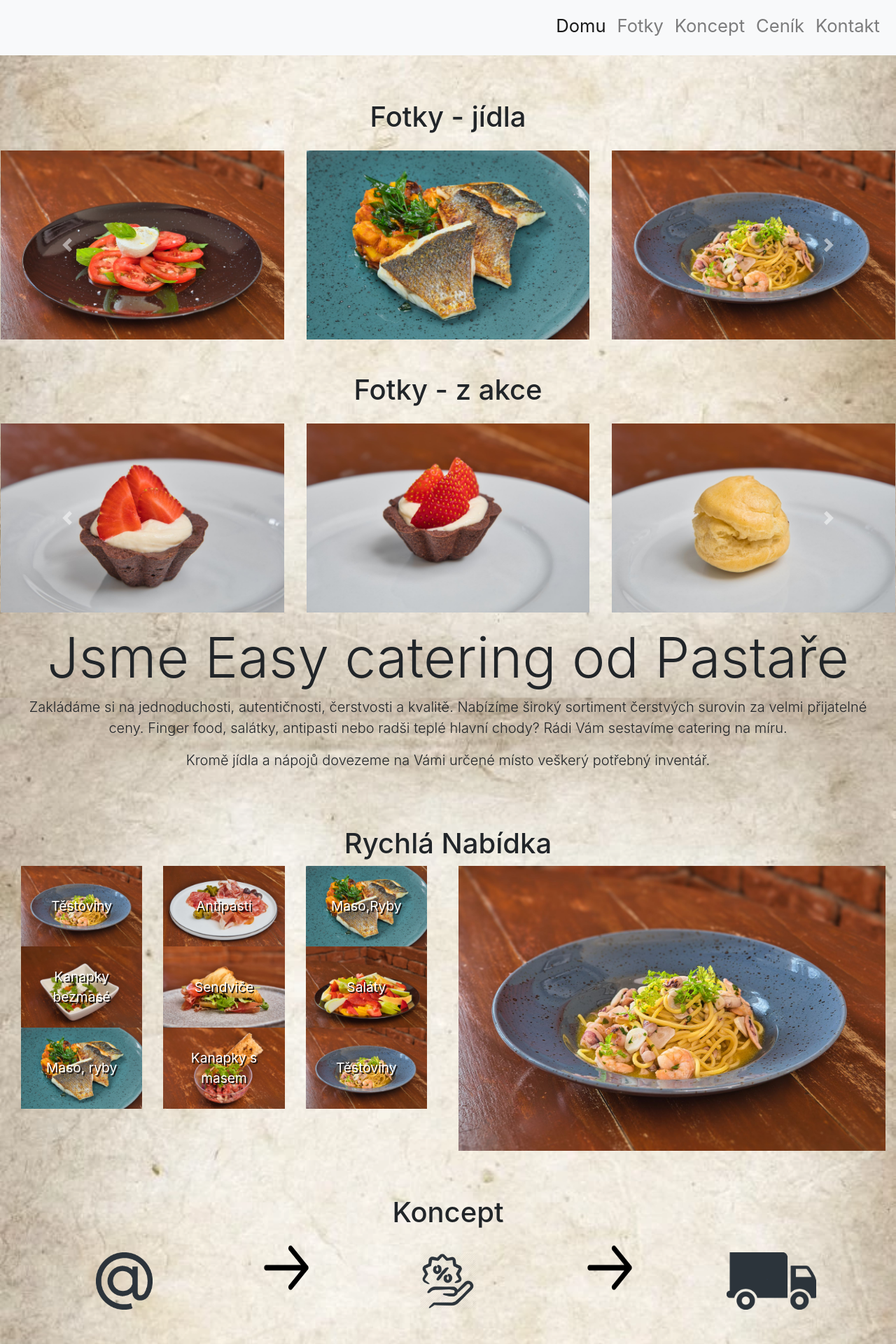
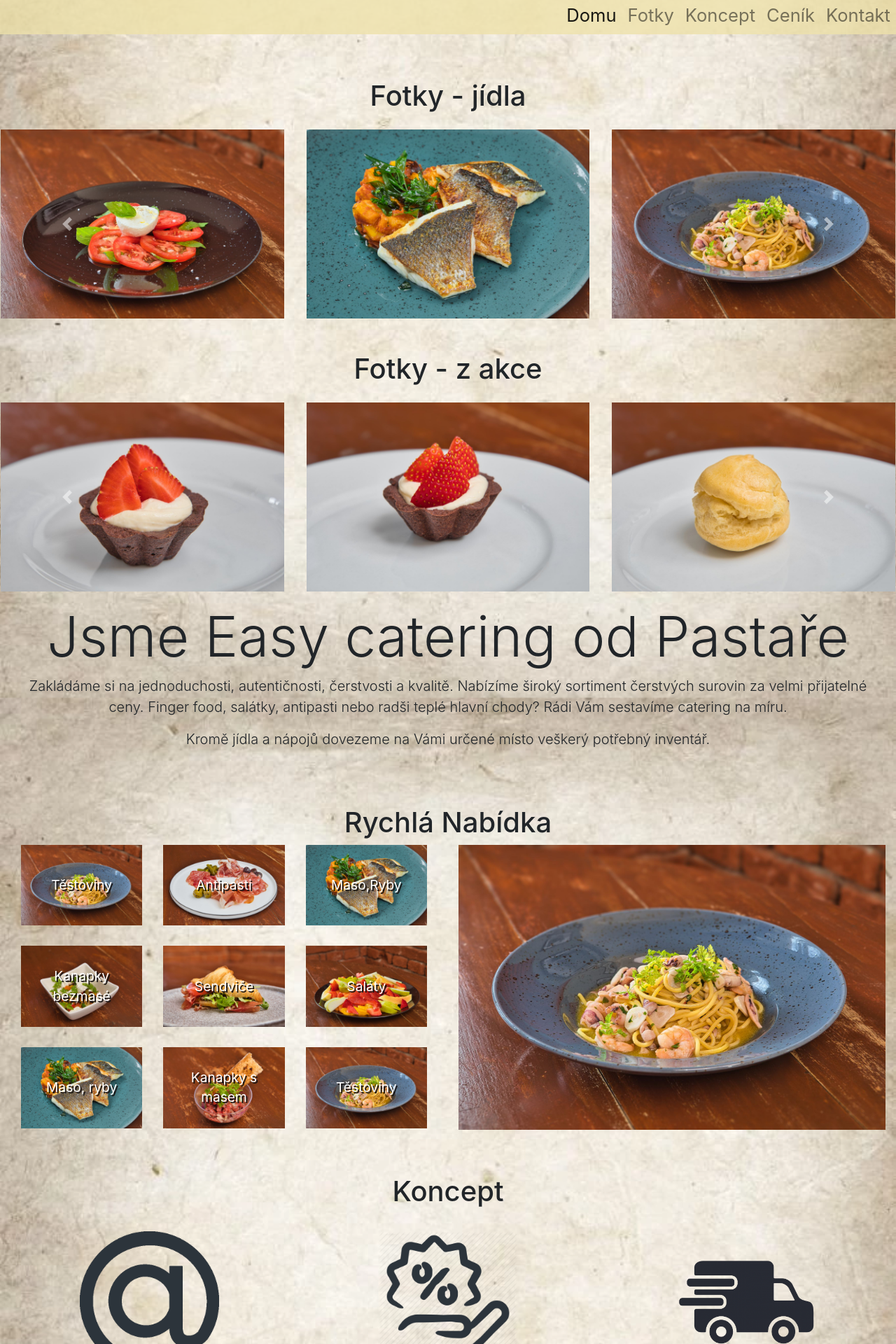
Before and after one commit to korce/korce-test, an Angular app: page / in a window 1280 px wide. Shown: the part 880-2800 px from the top of the page at 70% size. Built offline with nearby package versions, Linux system fonts and the light colour scheme.

Commit message:
almost finished

```diff
--- a/src/app/app.component.html
+++ b/src/app/app.component.html
@@ -6,8 +6,8 @@
 <app-navbar></app-navbar>
 <!--<app-fotky id="fotky"></app-fotky>!-->
 
-<app-image-slider id="fotkyJidlo"></app-image-slider>
-<app-image-slider2 id="fotkyAkce"></app-image-slider2>
+<app-image-slider id="fotky"></app-image-slider>
+<app-image-slider2></app-image-slider2>
 
 <app-welcome-section></app-welcome-section>
 <app-mala-nabidka></app-mala-nabidka>
--- a/src/app/koncept/koncept.component.html
+++ b/src/app/koncept/koncept.component.html
@@ -3,14 +3,8 @@
   <div class="col">
     <img class="img-fluid half" src="assets/img/email.png" alt="">
   </div>
-  <div class="col-1 helper">
-    <img class="img-fluid arrow" src="assets/img/arrowRight.png" alt="">
-  </div>
   <div class="col">
     <img class="img-fluid half" src="assets/img/offer.png" alt="">
-  </div>
-  <div class="col-1 helper">
-    <img class="img-fluid arrow" src="assets/img/arrowRight.png" alt="">
   </div>
   <div class="col">
     <img class="img-fluid half" src="assets/img/delivery.png" alt="">
--- a/src/app/koncept/koncept.component.scss
+++ b/src/app/koncept/koncept.component.scss
@@ -6,8 +6,10 @@ p {
   text-align: center;
 }
 .half {
-  max-width: 50%;
-  max-height: 50%;
+  max-width: 200px;
+  max-height: 200px;
+  width: 50%;
+  width: 50%;
   display: block;
   margin-left: auto;
   margin-right: auto;
--- a/src/app/mala-nabidka/mala-nabidka.component.html
+++ b/src/app/mala-nabidka/mala-nabidka.component.html
@@ -1,7 +1,8 @@
 <h1 style="text-align: center; padding-top: 5%;">Rychlá Nabídka</h1>
+<div>
   <div class="row">
     <div class="col-6">
-    <div class="row">
+      <div class="row toppad">
         <div class="col container">
           <img class="img-fluid" src="assets/img/fotkyNaWebovky/RN_testoviny - kopie.jpg">
           <button type="button" class="btn btn-flat" (click)="changeType('alko')" onclick="this.blur();">
@@ -41,7 +42,7 @@
           </button>
         </div>
       </div>
-    <div class="row">
+      <div class="row botpad">
         <div class="col container">
           <img class="img-fluid" src="assets/img/fotkyNaWebovky/RN_maso,ryby - kopie.jpg">
           <button type="button" class="btn btn-square" (click)="changeType('spagety')" onclick="this.blur();">
@@ -92,3 +93,4 @@
       </div>
     </div>
   </div>
+</div>
--- a/src/app/mala-nabidka/mala-nabidka.component.scss
+++ b/src/app/mala-nabidka/mala-nabidka.component.scss
@@ -33,3 +33,10 @@
 .row {
   margin: 0px;
 }
+
+.toppad {
+  margin-bottom: 4.75%;
+}
+.botpad {
+  margin-top: 4.75%;
+}
--- a/src/app/navbar/navbar.component.html
+++ b/src/app/navbar/navbar.component.html
@@ -1,11 +1,11 @@
-<nav class="nav navbar-expand-md navbar-light bg-light sticky-top">
+<nav class="nav navbar-expand-md navbar-light white-bg sticky-top">
 
   <button class="navbar-toggler" type="button" data-toggle="collapse" data-target="#navbarResponsive">
     <span class="navbar-toggler-icon"></span>
   </button>
   <a class="navbar-brand" href="#"></a>
   <div class=" collapse navbar-collapse" id="navbarResponsive">
-    <ul class="nav navbar-nav ml-auto" style="font-size: 2vw; padding: 15px;">
+    <ul class="nav navbar-nav ml-auto" style="font-size: 2vw;">
       <li class="nav-item active">
         <a class="nav-link" href="#domu">Domu</a>
       </li>
--- a/src/app/navbar/navbar.component.scss
+++ b/src/app/navbar/navbar.component.scss
@@ -1,7 +1,3 @@
 .white-bg {
-  background-color: white;
+  background-color: rgba(238, 225, 170, 0.795);
 }
-
-/*nav {
-  height: 20%;
-}*/
--- a/src/app/objednavka/objednavka.component.scss
+++ b/src/app/objednavka/objednavka.component.scss
@@ -16,7 +16,6 @@ img {
 
 .right {
   text-align: center;
-  margin-top: 8%;
 }
 
 .row {
```
Also changed, not shown: src/assets/img/delivery.png, 6 other files (tests, documents, lock files or other folders). Lines whose indentation alone changed are shown as unchanged.
